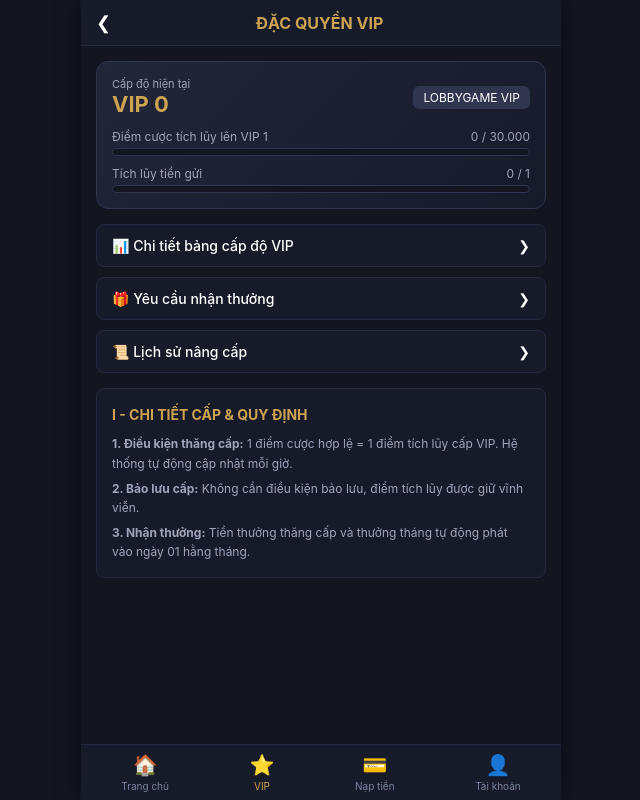
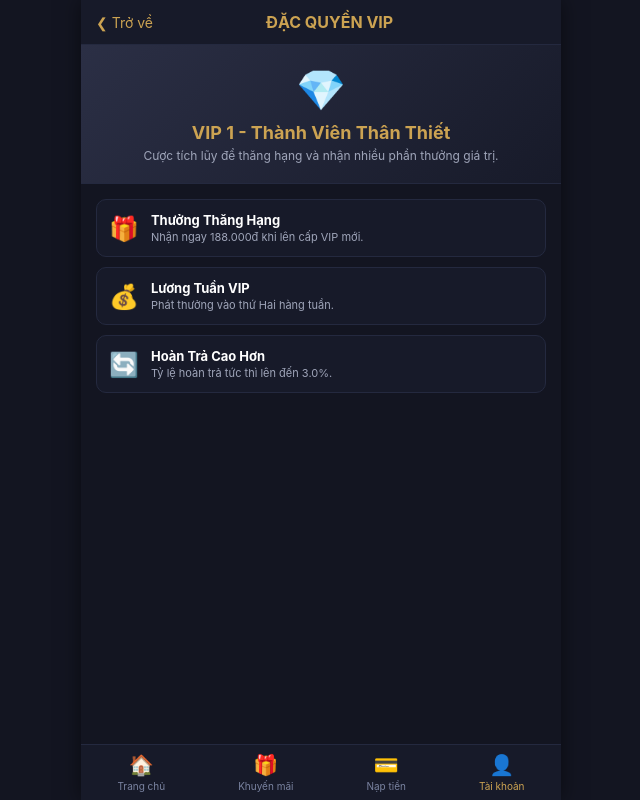
Before and after one commit to phuctinh236-afk/CasioWorld, a Flask app: page /vip in a window 1280 px wide. Shown: the whole page, without its empty margins (319-959 px from the left). Run offline with Flask 3, Linux system fonts and the light colour scheme.

Commit message:
Update vip.html

```diff
--- a/templates/vip.html
+++ b/templates/vip.html
@@ -3,33 +3,27 @@
 <head>
     <meta charset="UTF-8">
     <meta name="viewport" content="width=device-width, initial-scale=1.0">
-    <title>Hệ Thống VIP - Lobbygame_1</title>
-    <link rel="stylesheet" href="{{ url_for('static', filename='style.css') }}">
+    <title>Đặc Quyền VIP - Ab666</title>
     <style>
         * { box-sizing: border-box; margin: 0; padding: 0; font-family: -apple-system, BlinkMacSystemFont, "Segoe UI", Roboto, sans-serif; }
         body { background-color: #131521; color: #fff; display: flex; justify-content: center; align-items: center; min-height: 100vh; }
         .app-container { width: 100%; max-width: 480px; min-height: 100vh; background-color: #131521; position: relative; padding-bottom: 70px; box-shadow: 0 0 20px rgba(0,0,0,0.5); overflow-y: auto; }
 
         .header { padding: 12px 15px; background-color: #171a29; display: flex; align-items: center; justify-content: space-between; border-bottom: 1px solid #24293f; position: sticky; top: 0; z-index: 100; }
-        .back-btn { color: #fff; text-decoration: none; font-size: 18px; }
+        .back-btn { color: #cca352; text-decoration: none; font-size: 14px; }
         .header-title { font-size: 16px; font-weight: bold; color: #cca352; }
 
-        .vip-card-box { margin: 15px; background: linear-gradient(135deg, #222639, #171a29); border: 1px solid #303650; border-radius: 12px; padding: 15px; }
-        .vip-level-top { display: flex; justify-content: space-between; align-items: center; margin-bottom: 12px; }
-        .vip-current { font-size: 22px; font-weight: bold; color: #cca352; }
-        .vip-badge { background: #303650; padding: 4px 10px; border-radius: 6px; font-size: 12px; color: #fff; }
+        .vip-banner { padding: 20px 15px; text-align: center; background: linear-gradient(135deg, #2b2f45, #171a29); border-bottom: 1px solid #24293f; }
+        .vip-icon { font-size: 40px; margin-bottom: 8px; }
+        .vip-level-text { font-size: 18px; font-weight: bold; color: #cca352; }
+        .vip-desc { font-size: 12px; color: #9fa5b9; margin-top: 5px; }
 
-        .progress-group { margin-bottom: 10px; }
-        .progress-label { display: flex; justify-content: space-between; font-size: 12px; color: #9fa5b9; margin-bottom: 4px; }
-        .progress-bar { width: 100%; height: 8px; background: #131521; border-radius: 4px; overflow: hidden; border: 1px solid #303650; }
-        .progress-fill { width: 0%; height: 100%; background: linear-gradient(90deg, #cca352, #ffdf85); border-radius: 4px; }
-
-        .vip-menu-list { padding: 0 15px; display: flex; flex-direction: column; gap: 10px; }
-        .vip-menu-item { background: #171a29; border: 1px solid #24293f; border-radius: 8px; padding: 12px 15px; display: flex; justify-content: space-between; align-items: center; color: #fff; text-decoration: none; font-size: 14px; font-weight: 550; }
-        .vip-menu-item:hover { border-color: #cca352; }
-
-        .vip-rules { padding: 15px; font-size: 12px; color: #9fa5b9; line-height: 1.6; background: #171a29; margin: 15px; border-radius: 8px; border: 1px solid #24293f; }
-        .vip-rules h3 { color: #cca352; margin-bottom: 8px; font-size: 14px; }
+        .vip-benefits { padding: 15px; display: flex; flex-direction: column; gap: 10px; }
+        .benefit-card { background: #171a29; border: 1px solid #24293f; border-radius: 10px; padding: 12px; display: flex; align-items: center; gap: 12px; }
+        .benefit-icon { font-size: 24px; }
+        .benefit-info { flex: 1; }
+        .benefit-title { font-size: 13px; font-weight: bold; color: #fff; }
+        .benefit-sub { font-size: 11px; color: #9fa5b9; margin-top: 2px; }
 
         .bottom-nav { position: fixed; bottom: 0; left: 50%; transform: translateX(-50%); width: 100%; max-width: 480px; background-color: #171a29; border-top: 1px solid #24293f; display: flex; justify-content: space-around; padding: 8px 0; z-index: 900; }
         .nav-item { display: flex; flex-direction: column; align-items: center; text-decoration: none; color: #7a83a0; font-size: 10px; gap: 3px; }
@@ -39,83 +33,60 @@
 </head>
 <body>
     <div class="app-container">
-        <!-- Header -->
         <div class="header">
-            <a href="{{ url_for('index') }}" class="back-btn">❮</a>
+            <a href="{{ url_for('profile') }}" class="back-btn">❮ Trở về</a>
             <div class="header-title">ĐẶC QUYỀN VIP</div>
-            <div style="width: 18px;"></div>
+            <div style="width: 40px;"></div>
         </div>
 
-        <!-- Thẻ thông tin VIP hiện tại -->
-        <div class="vip-card-box">
-            <div class="vip-level-top">
-                <div>
-                    <div style="font-size: 11px; color: #9fa5b9;">Cấp độ hiện tại</div>
-                    <div class="vip-current">VIP 0</div>
+        <div class="vip-banner">
+            <div class="vip-icon">💎</div>
+            <div class="vip-level-text">VIP 1 - Thành Viên Thân Thiết</div>
+            <div class="vip-desc">Cược tích lũy để thăng hạng và nhận nhiều phần thưởng giá trị.</div>
+        </div>
+
+        <div class="vip-benefits">
+            <div class="benefit-card">
+                <div class="benefit-icon">🎁</div>
+                <div class="benefit-info">
+                    <div class="benefit-title">Thưởng Thăng Hạng</div>
+                    <div class="benefit-sub">Nhận ngay 188.000đ khi lên cấp VIP mới.</div>
                 </div>
-                <div class="vip-badge">LOBBYGAME VIP</div>
             </div>
-
-            <div class="progress-group">
-                <div class="progress-label">
-                    <span>Điểm cược tích lũy lên VIP 1</span>
-                    <span>0 / 30.000</span>
+            <div class="benefit-card">
+                <div class="benefit-icon">💰</div>
+                <div class="benefit-info">
+                    <div class="benefit-title">Lương Tuần VIP</div>
+                    <div class="benefit-sub">Phát thưởng vào thứ Hai hàng tuần.</div>
                 </div>
-                <div class="progress-bar"><div class="progress-fill" style="width: 0%;"></div></div>
             </div>
-
-            <div class="progress-group" style="margin-bottom: 0;">
-                <div class="progress-label">
-                    <span>Tích lũy tiền gửi</span>
-                    <span>0 / 1</span>
+            <div class="benefit-card">
+                <div class="benefit-icon">🔄</div>
+                <div class="benefit-info">
+                    <div class="benefit-title">Hoàn Trả Cao Hơn</div>
+                    <div class="benefit-sub">Tỷ lệ hoàn trả tức thì lên đến 3.0%.</div>
                 </div>
-                <div class="progress-bar"><div class="progress-fill" style="width: 0%;"></div></div>
             </div>
         </div>
 
-        <!-- Menu chức năng VIP -->
-        <div class="vip-menu-list">
-            <a href="#" class="vip-menu-item" onclick="alert('Bảng chi tiết 60 cấp VIP đang hiển thị'); return false;">
-                <span>📊 Chi tiết bảng cấp độ VIP</span>
-                <span>❯</span>
-            </a>
-            <a href="#" class="vip-menu-item" onclick="alert('Chưa có phần thưởng nào khả dụng'); return false;">
-                <span>🎁 Yêu cầu nhận thưởng</span>
-                <span>❯</span>
-            </a>
-            <a href="#" class="vip-menu-item" onclick="alert('Chưa có lịch sử nâng cấp'); return false;">
-                <span>📜 Lịch sử nâng cấp</span>
-                <span>❯</span>
-            </a>
-        </div>
-
-        <!-- Quy tắc VIP -->
-        <div class="vip-rules">
-            <h3>I - CHI TIẾT CẤP & QUY ĐỊNH</h3>
-            <p><strong>1. Điều kiện thăng cấp:</strong> 1 điểm cược hợp lệ = 1 điểm tích lũy cấp VIP. Hệ thống tự động cập nhật mỗi giờ.</p>
-            <p style="margin-top: 6px;"><strong>2. Bảo lưu cấp:</strong> Không cần điều kiện bảo lưu, điểm tích lũy được giữ vĩnh viễn.</p>
-            <p style="margin-top: 6px;"><strong>3. Nhận thưởng:</strong> Tiền thưởng thăng cấp và thưởng tháng tự động phát vào ngày 01 hằng tháng.</p>
-        </div>
-
-        <!-- Bottom Nav -->
         <nav class="bottom-nav">
             <a href="{{ url_for('index') }}" class="nav-item">
                 <div class="nav-icon">🏠</div>
                 <span>Trang chủ</span>
             </a>
-            <a href="{{ url_for('vip') }}" class="nav-item active">
-                <div class="nav-icon">⭐</div>
-                <span>VIP</span>
+            <a href="{{ url_for('promotions') }}" class="nav-item">
+                <div class="nav-icon">🎁</div>
+                <span>Khuyến mãi</span>
             </a>
-            <a href="#" class="nav-item" onclick="alert('Tính năng nạp tiền'); return false;">
+            <a href="{{ url_for('deposit') }}" class="nav-item">
                 <div class="nav-icon">💳</div>
                 <span>Nạp tiền</span>
             </a>
-            <a href="#" class="nav-item" onclick="alert('Khu vực tài khoản'); return false;">
+            <a href="{{ url_for('profile') }}" class="nav-item active">
                 <div class="nav-icon">👤</div>
                 <span>Tài khoản</span>
             </a>
         </nav>
     </div>
 </body>
-              </html>
+</html>
```
